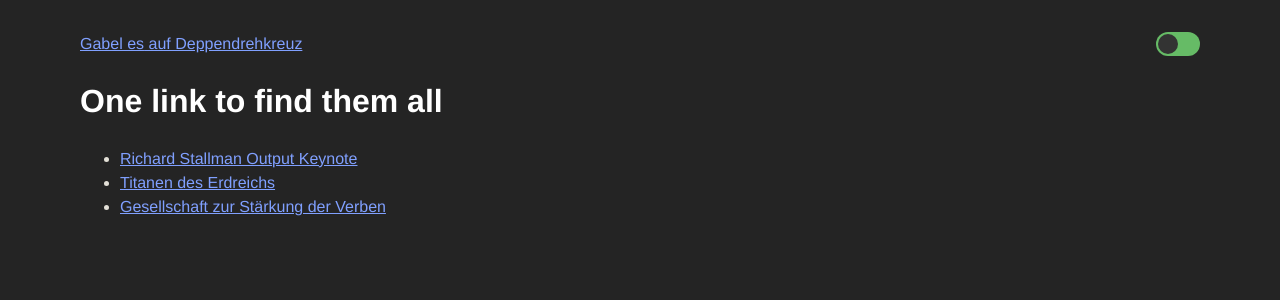
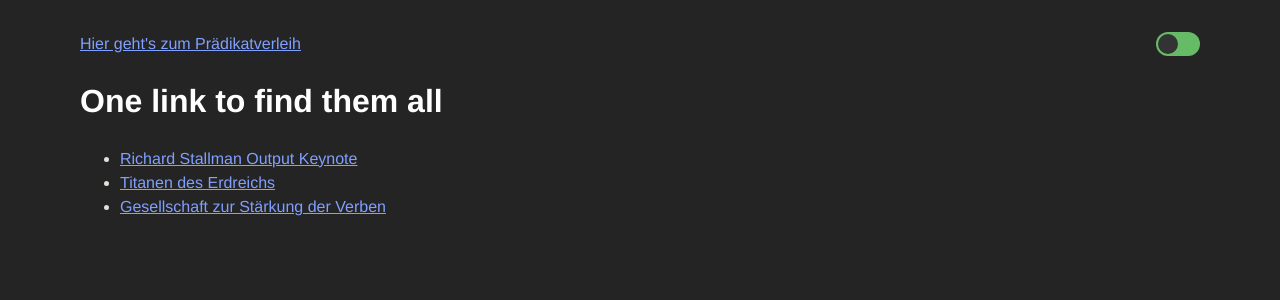
Before and after one commit to Lodifice/praedikat, a Jekyll site: the page built from wertvoll.md, in a window 1280 px wide. Shown: the top 300 px of the page. Built offline with Jekyll 4.4.1, drawn with Linux system fonts in a browser that asks for light colours; our own code applies the rules of GitHub Pages for plain Markdown files.

Commit message:
Link to Prädikatverleih rather than Gabel

```diff
--- a/_includes/header.html
+++ b/_includes/header.html
@@ -1,6 +1,6 @@
 <header>
   <nav class="theme-switch-wrapper">
-    <a href="https://github.com/Lodifice/praedikat-wertvoll/fork">Gabel es<span class="hide-for-small-only"> auf Deppendrehkreuz</span></a>
+    <a href="https://github.com/Lodifice/praedikat-wertvoll/fork"><span class="hide-for-small-only">Hier geht's zum </span>Prädikatverleih</a>
     <label class="theme-switch" for="checkbox">
       <input type="checkbox" id="checkbox" />
       <div class="round slider"></div>
```
